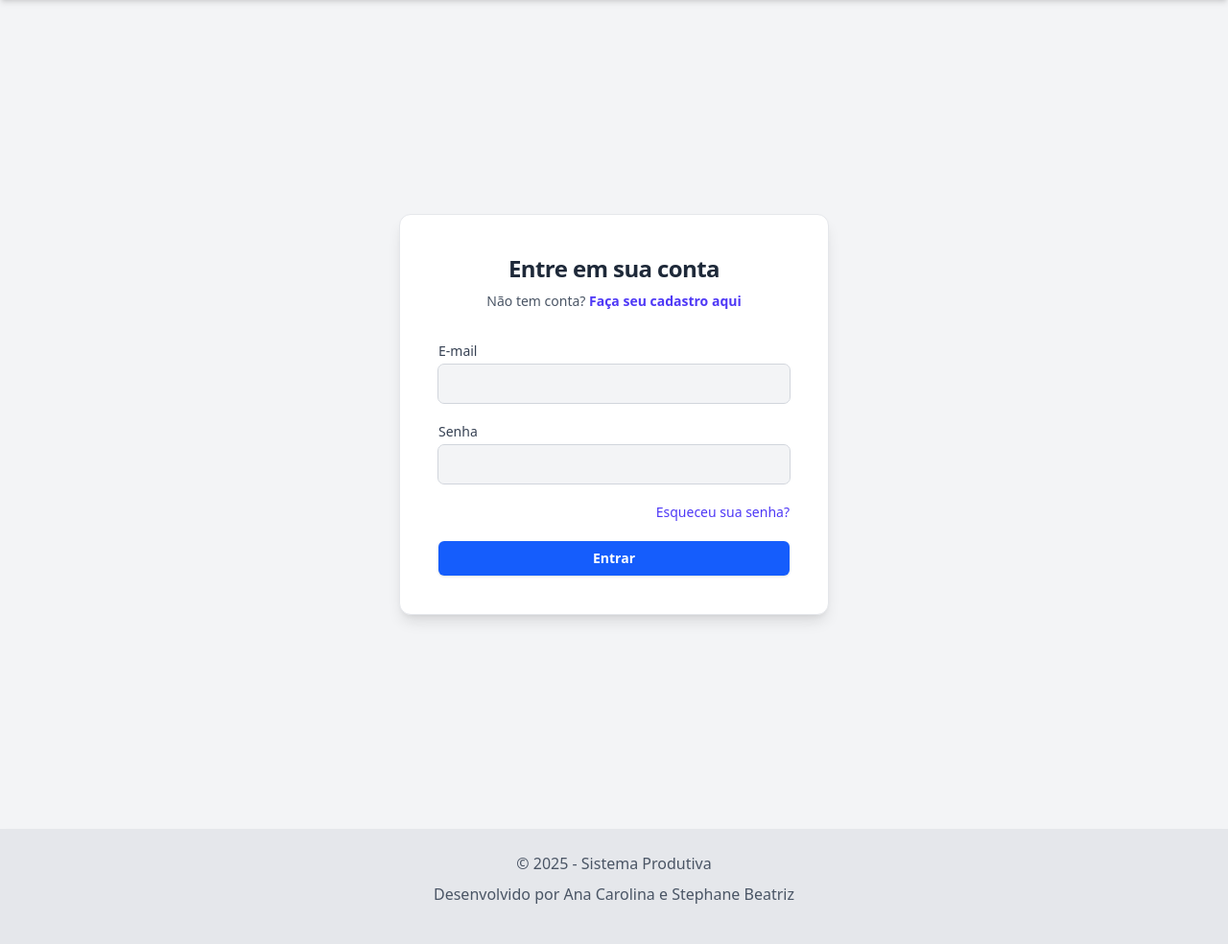
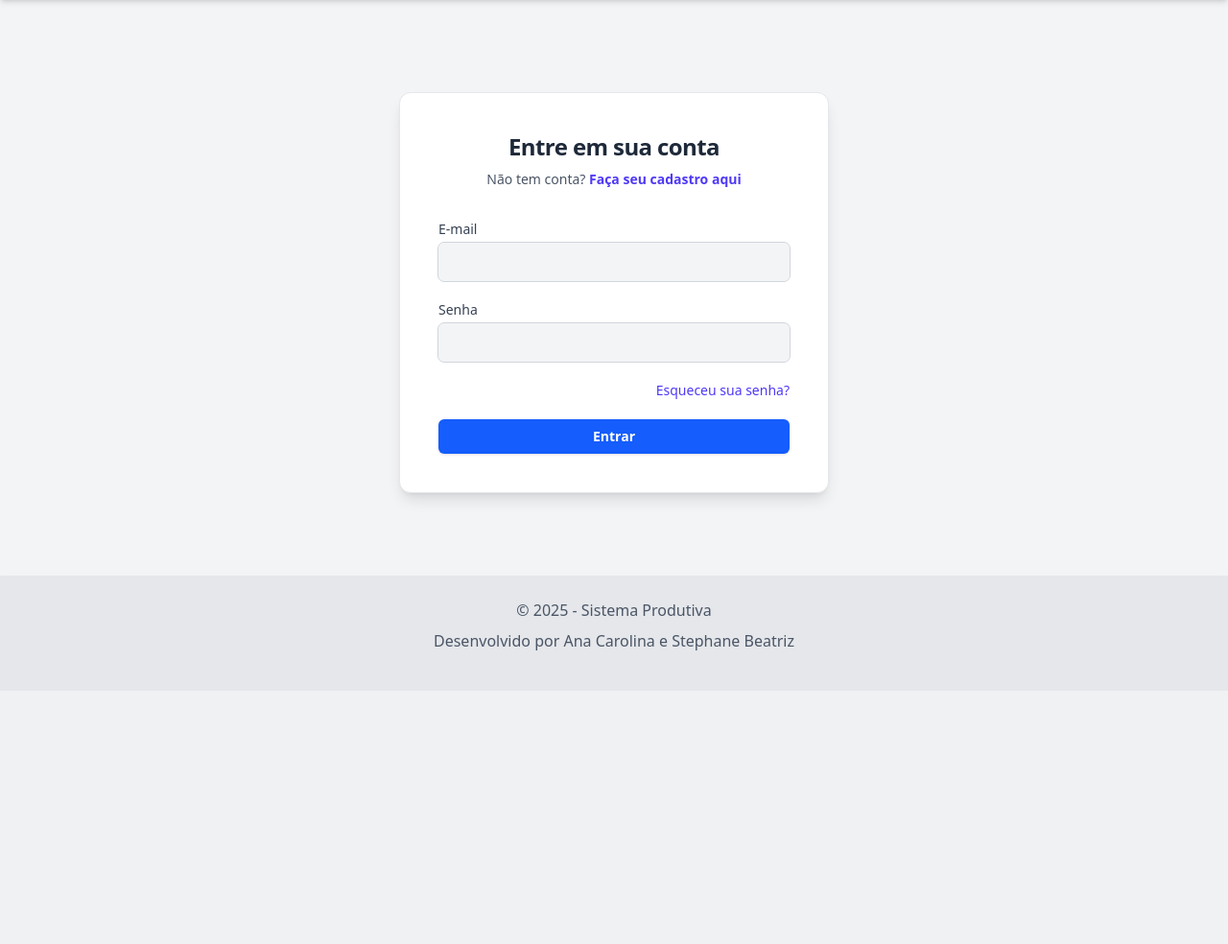
Before and after one commit to anacstralioti/pi-ifsc, a Django app: page /produtiva/login/ in a window 1280 px wide. Shown: the part 80-1064 px from the top of the page at 96% size. After the commit the page ends 758 px from the top, so only its background shows below. Run offline with Django 5.2, Linux system fonts and the light colour scheme; some libraries are stand-ins or nearby versions.

Commit message:
Melhorias visual nos formulários de login e cadastro

```diff
--- a/produtiva/templates/login.html
+++ b/produtiva/templates/login.html
@@ -8,7 +8,7 @@
 
 {% block 'body' %}
 
-<div class="flex min-h-screen bg-gray-100 items-center justify-center px-4">
+<div class="flex bg-gray-100 justify-center px-4 pt-16 pb-10">
     <div class="bg-white p-10 rounded-xl shadow-lg w-full max-w-md border border-gray-200">
         <div class="flex flex-col items-center">
             <h2 class="text-2xl font-bold tracking-tight text-gray-800">Entre em sua conta</h2>
--- a/produtiva/templates/registro.html
+++ b/produtiva/templates/registro.html
@@ -9,7 +9,7 @@
 
 {% block 'body' %}
 
-<div class="flex min-h-screen bg-gray-100 items-center justify-center px-4">
+<div class="flex bg-gray-100 justify-center px-4 pt-16 pb-10">
     <div class="bg-white p-10 rounded-xl shadow-lg w-full max-w-md border border-gray-200">
         <div class="flex flex-col items-center">
             <h2 class="text-2xl font-bold tracking-tight text-gray-800">Crie sua conta</h2>
```
Also changed, not shown: db.sqlite3.
